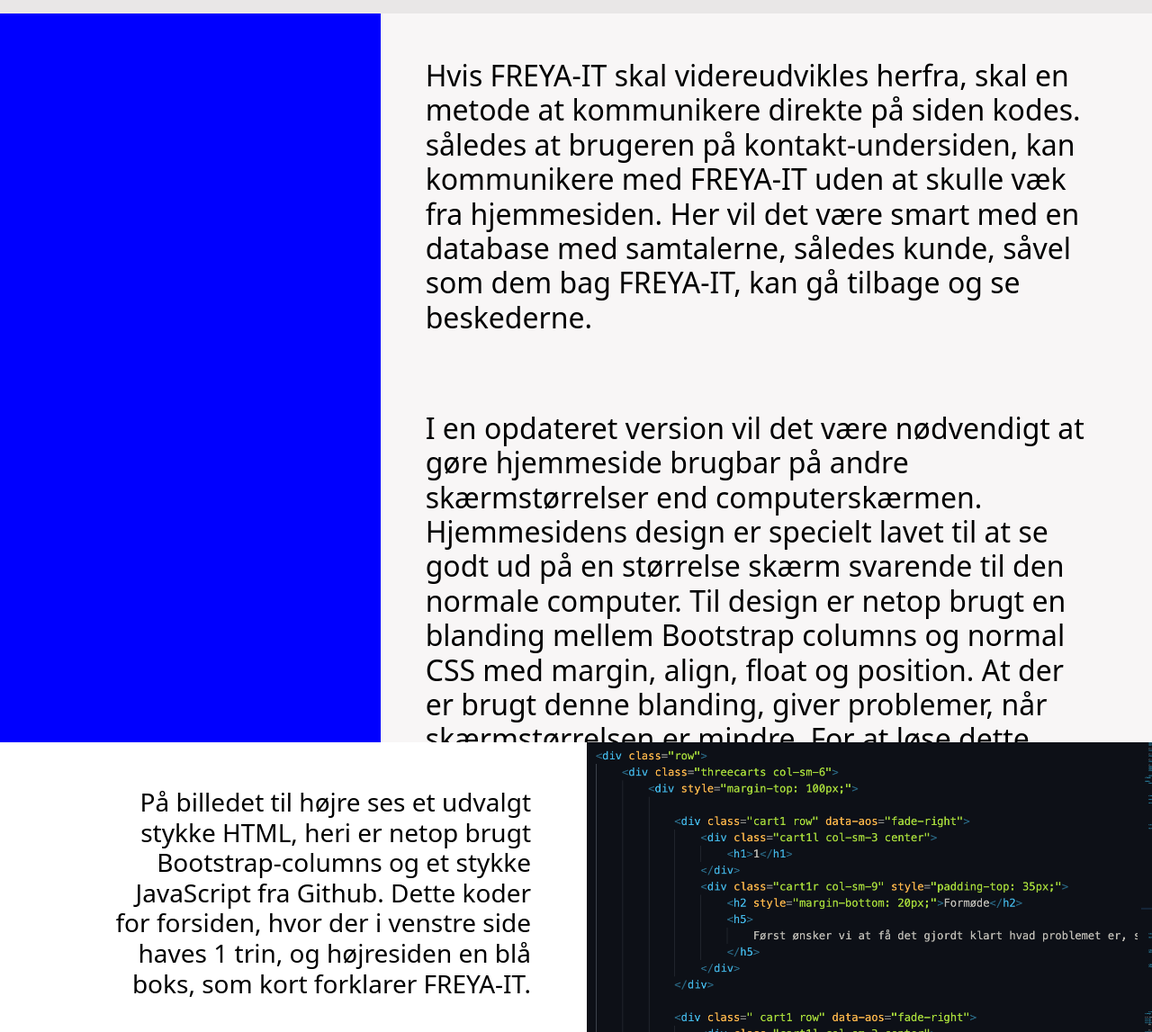
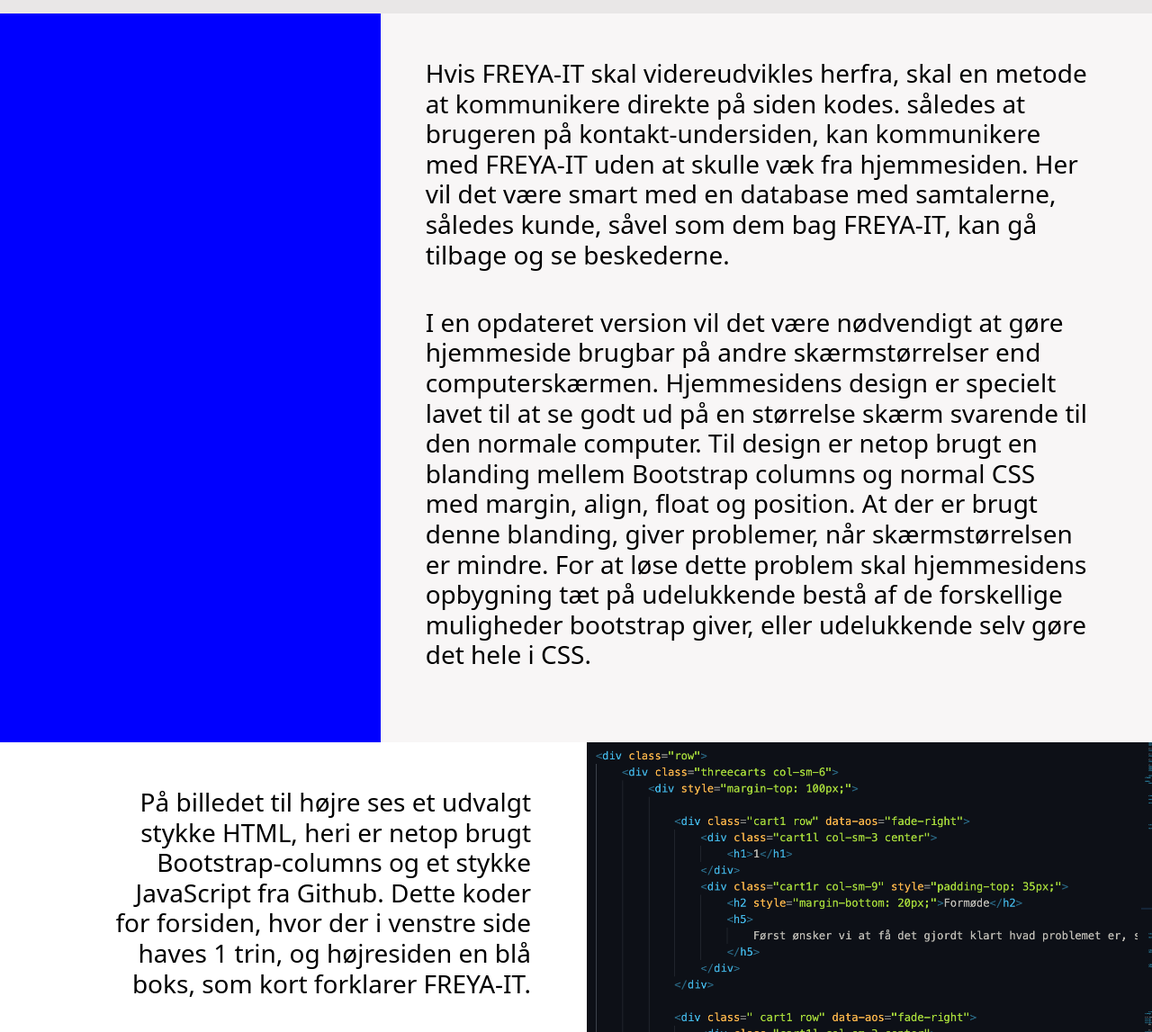
Before and after one commit to kris220k/FreyaITrapport, a plain HTML site: page index.html in a window 1280 px wide. Shown: the part 4845-5992 px from the top of the page at 90% size. Drawn offline with nearby package versions, Linux system fonts and the light colour scheme.

Commit message:
Update index.html

```diff
--- a/index.html
+++ b/index.html
@@ -76,7 +76,6 @@
                     Under udviklingen af hjemmesiden er der selvfølgelig brugt forskellige metoder og modeller. Her er den iterative udviklingsmodel bl.a. benyttet: der var først en idé for hjemmesiden, for en ønsket effekt - Heri spillede det minimalistiske look en stor rolle for at opnå et professionelt udtryk. For at fuldbyrde denne ide designes hjemmesiden, med løbende forbedringer, hvor det som kodes afprøves, og eventuelt tilrettes.
                     <br>
                     <br>
-                    <br>
                 </h2>
 
                 <h2>
@@ -123,16 +122,15 @@
             </div>
 
             <div class="col-md-8 height800 bkcolor2 text right">
-                <h2>
+                <h3>
                     Hvis FREYA-IT skal videreudvikles herfra, skal en metode at kommunikere direkte på siden kodes. således at brugeren på kontakt-undersiden, kan kommunikere med FREYA-IT uden at skulle væk fra hjemmesiden. Her vil det være smart med en database med samtalerne, således kunde, såvel som dem bag FREYA-IT, kan gå tilbage og se beskederne.
                     <br>
                     <br>
-                    <br>
-                </h2>
+                </h3>
 
-                <h2>
+                <h3>
                     I en opdateret version vil det være nødvendigt at gøre hjemmeside brugbar på andre skærmstørrelser end computerskærmen. Hjemmesidens design er specielt lavet til at se godt ud på en størrelse skærm svarende til den normale computer. Til design er netop brugt en blanding mellem Bootstrap columns og normal CSS med margin, align, float og position. At der er brugt denne blanding, giver problemer, når skærmstørrelsen er mindre. For at løse dette problem skal hjemmesidens opbygning tæt på udelukkende bestå af de forskellige muligheder bootstrap giver, eller udelukkende selv gøre det hele i CSS.
-                </h2>
+                </h3>
             </div>
         </div>
 
```
